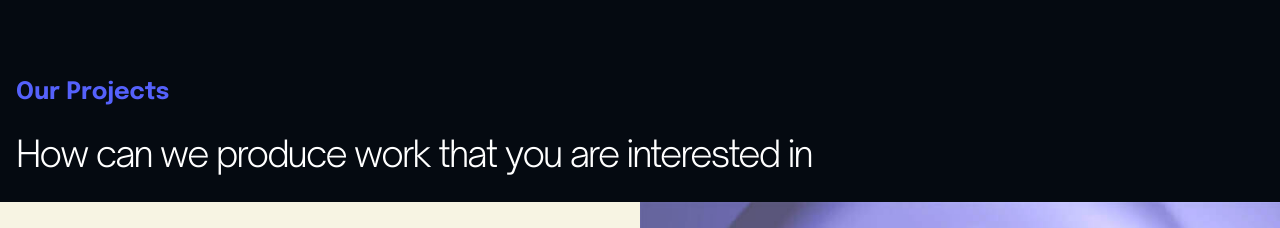
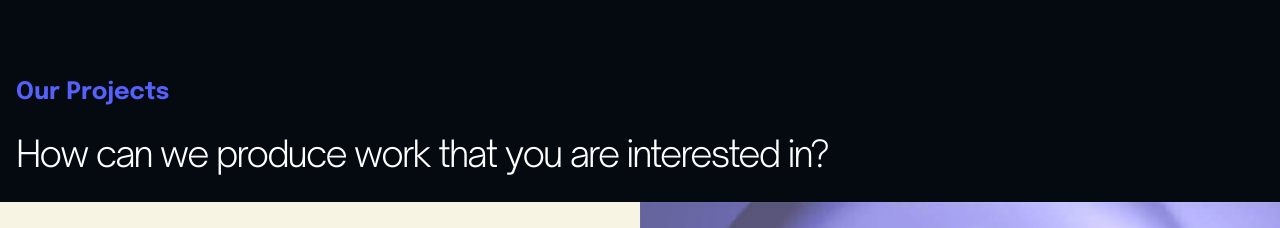
Before and after one commit to rikkilanz/opus-space, a Next.js app: page / in a window 1280 px wide. Shown: the part 2441-2669 px from the top of the page. Built offline with nearby package versions, Linux system fonts and the light colour scheme.

Commit message:
Added images:{unoptimized:true} into next.config.js

```diff
--- a/app/components/sections/Projects.jsx
+++ b/app/components/sections/Projects.jsx
@@ -1,18 +1,25 @@
 import {live2kThumb, forwardThumb} from "../../assets/index";
 import Image from "next/image";
 
+
+
+
+
 export default function Projects() {
+
+
     return (
         <section>
             <div className="max-w-[1440px] mx-auto mt-10 px-4 py-6">
                 <h2 className="lg:text-[24px] font-epilogue font-bold text-primary text-[18px]">Our Projects</h2>
-                <h3 className="font-opensaucelight text-[36px] mt-[20px] leading-[1.3em] tracking-[-0.05em]">How can we produce work that you are interested in</h3>
+                <h3 className="font-opensaucelight text-[36px] mt-[20px] leading-[1.3em] tracking-[-0.05em]">How can we produce work that you are interested in?</h3>
             </div>
             <div className="grid grid-cols-1 lg:grid-cols-2">
                 <div className="group relative">
                     <Image
                     className="w-full group-hover:bg-slate-900 group-hover:opacity-50 cursor-pointer"
                     src={forwardThumb}
+                    onClick={'#'}
                     />
                     <div className="absolute font-opensaucebold text-white font-bold inset-0 ml-2 opacity-0 group-hover:opacity-100 md:text-[36px] lg:text-[40px]">FORWARD 2023</div>
                     <div className="absolute font-opensauceitalic text-white bottom-0 right-0 mr-2 opacity-0 group-hover:opacity-100 md:text-[22px] lg:text-[34px]">UI UX / WEB DEVELOPMENT</div>
--- a/next.config.js
+++ b/next.config.js
@@ -1,6 +1,7 @@
 /** @type {import('next').NextConfig} */
 const nextConfig = {
   output: "export",
+  images: {unoptimized:true}
 };
 
 module.exports = nextConfig;
```
Also changed, not shown: app/page.tsx (line endings or trailing spaces).
